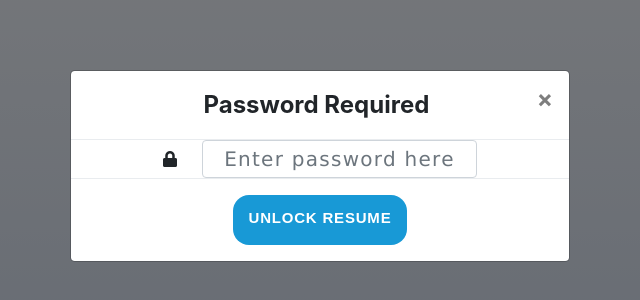
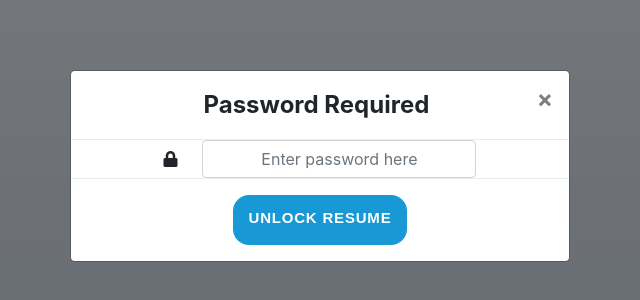
Before and after one commit to kaustubhr/aResume, a plain HTML site: page index.html in a window 1280 px wide. Shown: the part 234-534 px from the top of the page, 320-960 px from the left. Drawn offline with nearby package versions, Linux system fonts and the light colour scheme.

Commit message:
Update stylesheet.css

```diff
--- a/stylesheet.css
+++ b/stylesheet.css
@@ -103,11 +103,6 @@ input { text-align: center; }
 .hide{display:none;}
 .show{display:block;}
 
-.pass{
-    font-family: Verdana, Geneva, Tahoma, sans-serif;
-    letter-spacing: 0.1ch;
-    font-size: 20px;
-}
 .modal-title{
     margin-left: 25%;
 }
```
